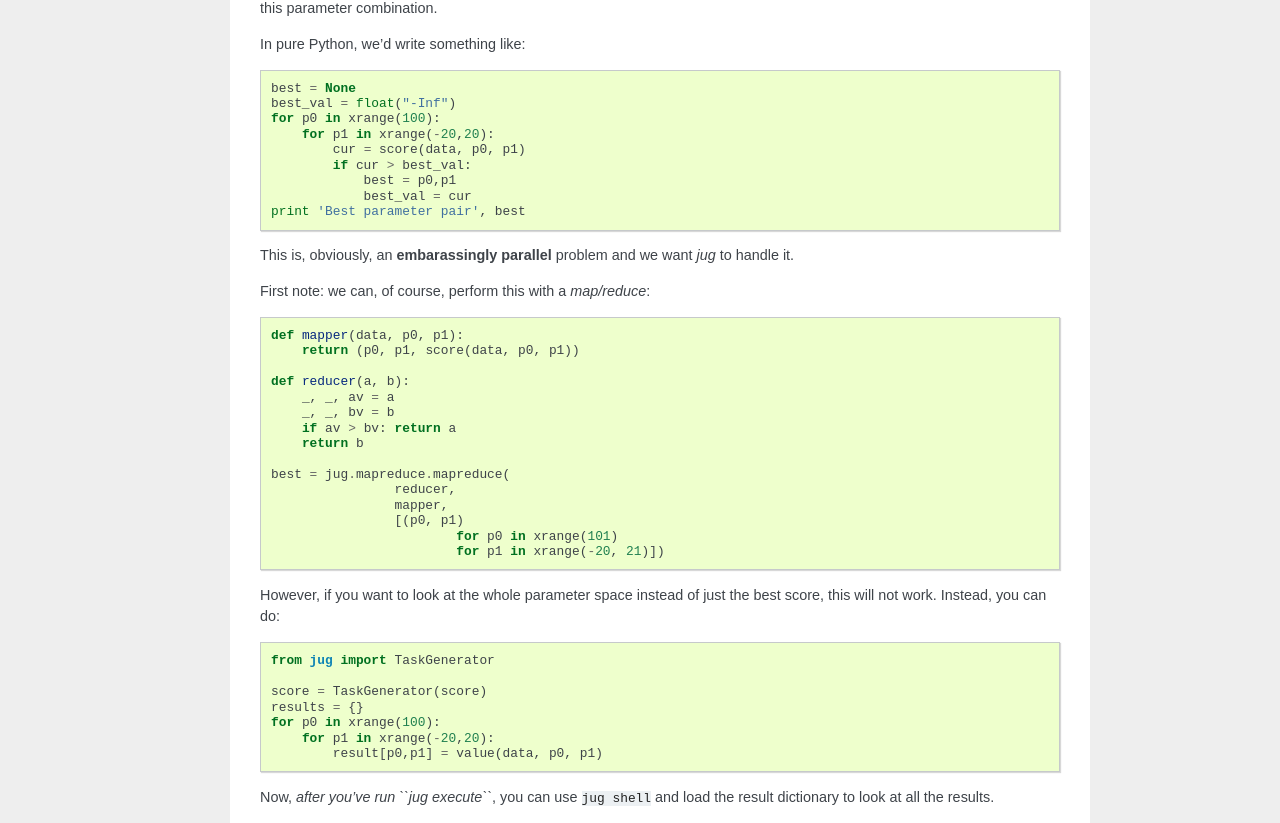
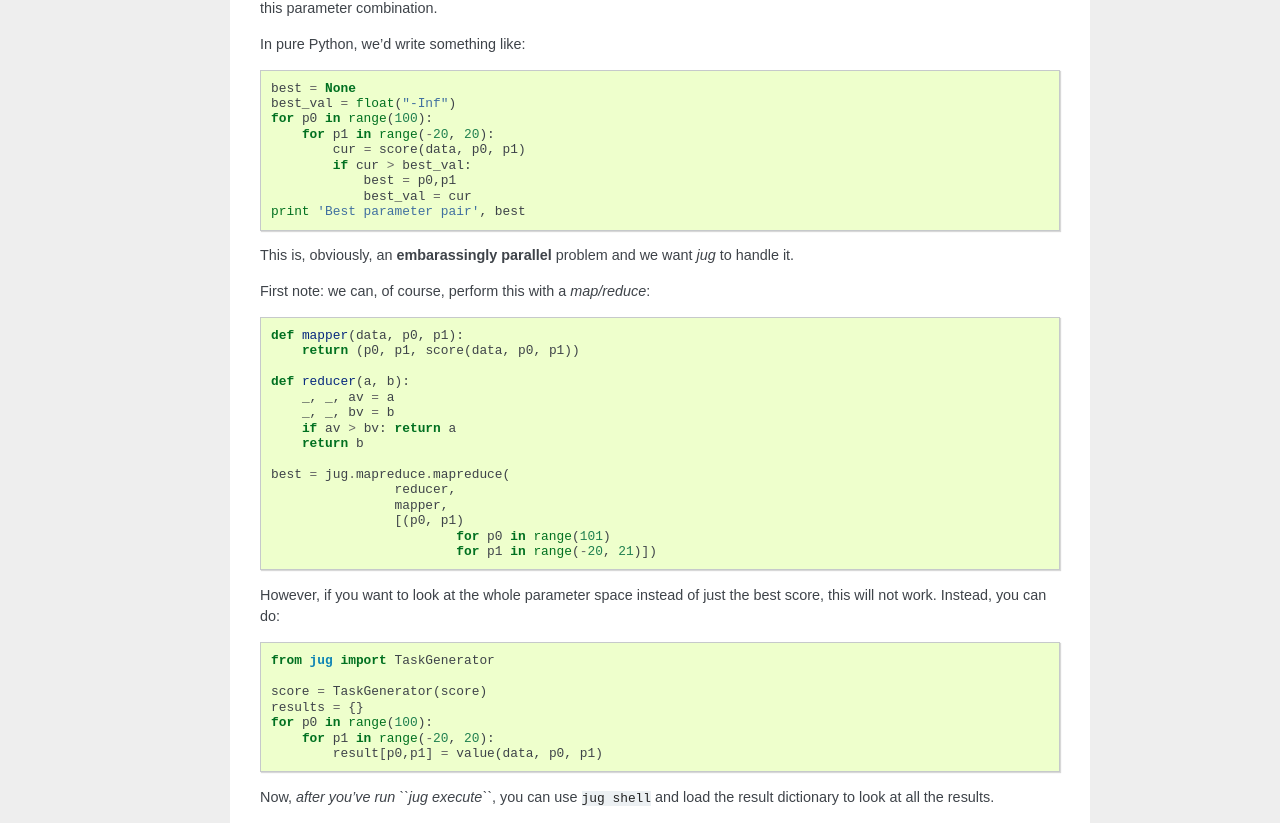
Before and after one commit to luispedro/jug, a Sphinx documentation site: the page built from docs/source/idioms.rst, in a window 1280 px wide. Shown: the part 1058-1881 px from the top of the page. Built offline with Sphinx 7.4.7, drawn with Linux system fonts in a browser that asks for light colours; formulas are drawn with MathJax 3; the version number could not be read and is left out.

Commit message:
DOC: Remove xrange from all pages.

```diff
--- a/docs/source/idioms.rst
+++ b/docs/source/idioms.rst
@@ -63,8 +63,8 @@ In pure Python, we'd write something like::
 
     best = None
     best_val = float("-Inf")
-    for p0 in xrange(100):
-        for p1 in xrange(-20,20):
+    for p0 in range(100):
+        for p1 in range(-20, 20):
             cur = score(data, p0, p1)
             if cur > best_val:
                 best = p0,p1
@@ -89,8 +89,8 @@ First note: we can, of course, perform this with a *map/reduce*::
                     reducer,
                     mapper,
                     [(p0, p1)
-                            for p0 in xrange(101)
-                            for p1 in xrange(-20, 21)])
+                            for p0 in range(101)
+                            for p1 in range(-20, 21)])
 
 However, if you want to look at the whole parameter space instead of just the
 best score, this will not work. Instead, you can do::
@@ -99,8 +99,8 @@ best score, this will not work. Instead, you can do::
 
     score = TaskGenerator(score)
     results = {}
-    for p0 in xrange(100):
-        for p1 in xrange(-20,20):
+    for p0 in range(100):
+        for p1 in range(-20, 20):
             result[p0,p1] = value(data, p0, p1)
 
 Now, *after you've run ``jug execute``*, you can use ``jug shell`` and load the
--- a/docs/source/utilities.rst
+++ b/docs/source/utilities.rst
@@ -32,7 +32,7 @@ speeding things up. Consider the following case::
     # inputs is a large list
 
     results = {}
-    for p in xrange(1000):
+    for p in range(1000):
         results[p] = process(inputs, p)
 
 How is this processed? Every time ``process`` is called, a new ``jug.Task`` is
@@ -50,7 +50,7 @@ Consider the variation::
 
     inputs = identity(inputs)
     results = {}
-    for p in xrange(1000):
+    for p in range(1000):
         results[p] = process(inputs, p)
 
 Now, the long list is only hashed once! It is transformed into a ``Task`` (we
```
Also changed, not shown: docs/source/tutorial.rst (+6 -6 lines).
